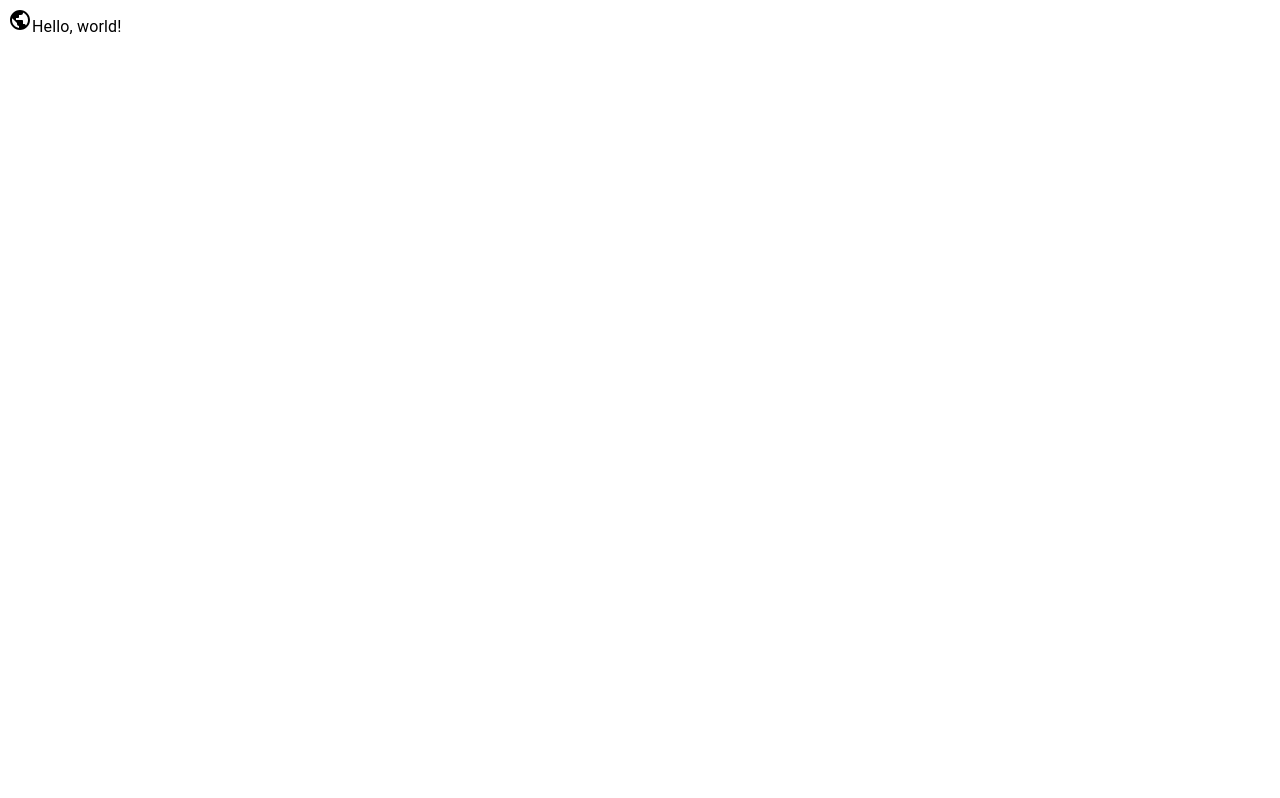
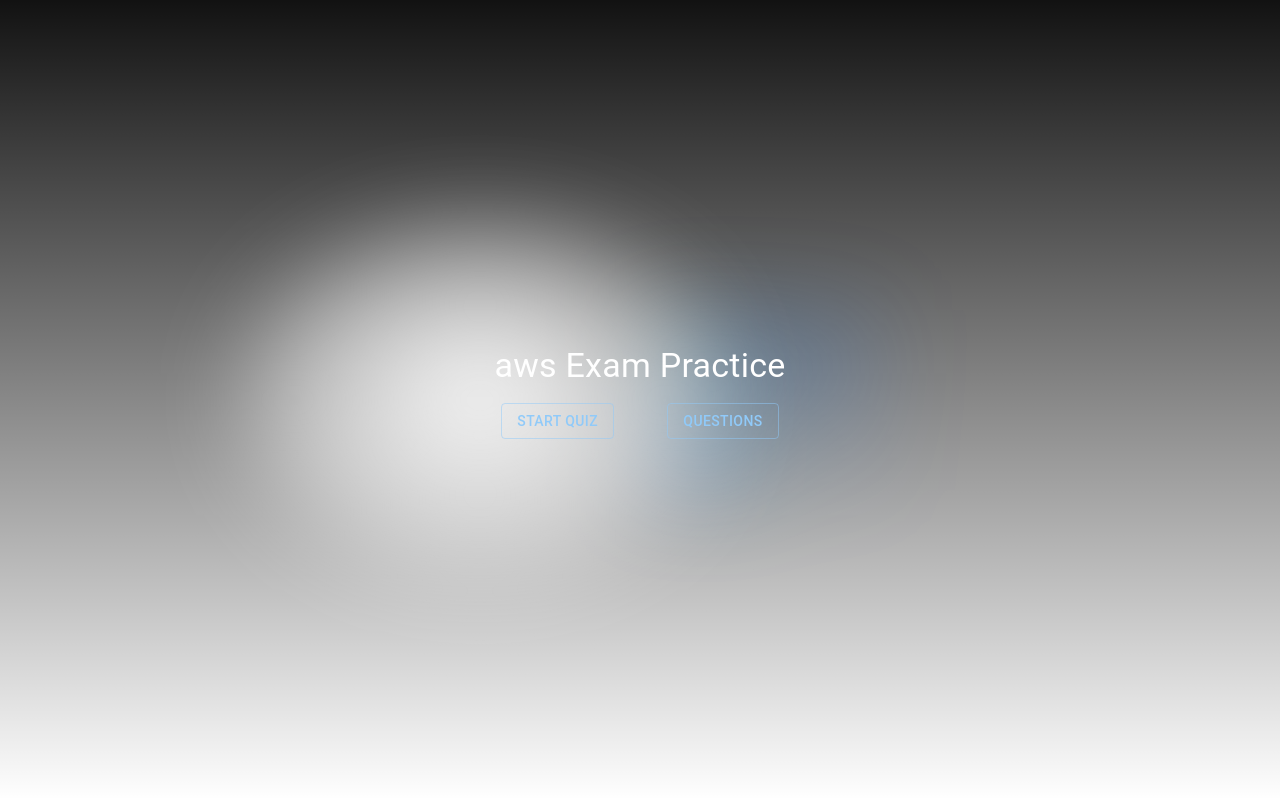
Before and after one commit to renanglobant/aws-exam, a Next.js app: page / in a window 1280 px wide. Built offline with nearby package versions, Linux system fonts and the light colour scheme.

Commit message:
Add first page

```diff
--- /dev/null
+++ b/src/app/ThemeRegistry.tsx
@@ -0,0 +1,67 @@
+"use client";
+import { useServerInsertedHTML } from "next/navigation";
+import { ReactNode, useState } from "react";
+
+import createCache from "@emotion/cache";
+import { Options } from "@emotion/cache";
+import { CacheProvider } from "@emotion/react";
+import CssBaseline from "@mui/material/CssBaseline";
+import { ThemeProvider } from "@mui/material/styles";
+
+import theme from "./theme";
+
+export default function ThemeRegistry(props: {
+  options: Options;
+  children: ReactNode;
+}) {
+  const { options, children } = props;
+
+  const [{ cache, flush }] = useState(() => {
+    const cache = createCache(options);
+    cache.compat = true;
+    const prevInsert = cache.insert;
+    let inserted: string[] = [];
+    cache.insert = (...args) => {
+      const serialized = args[1];
+      if (cache.inserted[serialized.name] === undefined) {
+        inserted.push(serialized.name);
+      }
+      return prevInsert(...args);
+    };
+    const flush = () => {
+      const prevInserted = inserted;
+      inserted = [];
+      return prevInserted;
+    };
+    return { cache, flush };
+  });
+
+  useServerInsertedHTML(() => {
+    const names = flush();
+    if (names.length === 0) {
+      return null;
+    }
+    let styles = "";
+    for (const name of names) {
+      styles += cache.inserted[name];
+    }
+    return (
+      <style
+        key={cache.key}
+        data-emotion={`${cache.key} ${names.join(" ")}`}
+        dangerouslySetInnerHTML={{
+          __html: styles,
+        }}
+      />
+    );
+  });
+
+  return (
+    <CacheProvider value={cache}>
+      <ThemeProvider theme={theme}>
+        <CssBaseline />
+        {children}
+      </ThemeProvider>
+    </CacheProvider>
+  );
+}
--- /dev/null
+++ b/src/app/globals.css
@@ -0,0 +1,107 @@
+:root {
+  --max-width: 1100px;
+  --border-radius: 12px;
+  --font-mono: ui-monospace, Menlo, Monaco, "Cascadia Mono", "Segoe UI Mono",
+    "Roboto Mono", "Oxygen Mono", "Ubuntu Monospace", "Source Code Pro",
+    "Fira Mono", "Droid Sans Mono", "Courier New", monospace;
+
+  --foreground-rgb: 0, 0, 0;
+  --background-start-rgb: 214, 219, 220;
+  --background-end-rgb: 255, 255, 255;
+
+  --primary-glow: conic-gradient(
+    from 180deg at 50% 50%,
+    #16abff33 0deg,
+    #0885ff33 55deg,
+    #54d6ff33 120deg,
+    #0071ff33 160deg,
+    transparent 360deg
+  );
+  --secondary-glow: radial-gradient(
+    rgba(255, 255, 255, 1),
+    rgba(255, 255, 255, 0)
+  );
+
+  --tile-start-rgb: 239, 245, 249;
+  --tile-end-rgb: 228, 232, 233;
+  --tile-border: conic-gradient(
+    #00000080,
+    #00000040,
+    #00000030,
+    #00000020,
+    #00000010,
+    #00000010,
+    #00000080
+  );
+
+  --callout-rgb: 238, 240, 241;
+  --callout-border-rgb: 172, 175, 176;
+  --card-rgb: 180, 185, 188;
+  --card-border-rgb: 131, 134, 135;
+}
+
+@media (prefers-color-scheme: dark) {
+  :root {
+    --foreground-rgb: 255, 255, 255;
+    --background-start-rgb: 0, 0, 0;
+    --background-end-rgb: 0, 0, 0;
+
+    --primary-glow: radial-gradient(rgba(1, 65, 255, 0.4), rgba(1, 65, 255, 0));
+    --secondary-glow: linear-gradient(
+      to bottom right,
+      rgba(1, 65, 255, 0),
+      rgba(1, 65, 255, 0),
+      rgba(1, 65, 255, 0.3)
+    );
+
+    --tile-start-rgb: 2, 13, 46;
+    --tile-end-rgb: 2, 5, 19;
+    --tile-border: conic-gradient(
+      #ffffff80,
+      #ffffff40,
+      #ffffff30,
+      #ffffff20,
+      #ffffff10,
+      #ffffff10,
+      #ffffff80
+    );
+
+    --callout-rgb: 20, 20, 20;
+    --callout-border-rgb: 108, 108, 108;
+    --card-rgb: 100, 100, 100;
+    --card-border-rgb: 200, 200, 200;
+  }
+}
+
+* {
+  box-sizing: border-box;
+  padding: 0;
+  margin: 0;
+}
+
+html,
+body {
+  max-width: 100vw;
+  overflow-x: hidden;
+}
+
+body {
+  color: rgb(var(--foreground-rgb));
+  background: linear-gradient(
+      to bottom,
+      transparent,
+      rgb(var(--background-end-rgb))
+    )
+    rgb(var(--background-start-rgb));
+}
+
+a {
+  color: inherit;
+  text-decoration: none;
+}
+
+@media (prefers-color-scheme: dark) {
+  html {
+    color-scheme: dark;
+  }
+}
--- a/src/app/layout.tsx
+++ b/src/app/layout.tsx
@@ -1,4 +1,7 @@
 import type { Metadata } from "next";
+
+import ThemeRegistry from "./ThemeRegistry";
+import "./globals.css";
 
 export const metadata: Metadata = {
   title: "Create Next App",
@@ -12,7 +15,9 @@
 }) {
   return (
     <html lang="en">
-      <body>{children}</body>
+      <body>
+        <ThemeRegistry options={{ key: "mui" }}>{children}</ThemeRegistry>
+      </body>
     </html>
   );
 }
--- /dev/null
+++ b/src/app/page.module.css
@@ -0,0 +1,23 @@
+.center::before {
+  background: var(--secondary-glow);
+  border-radius: 50%;
+  width: 480px;
+  height: 360px;
+  margin-left: -400px;
+}
+
+.center::after {
+  background: var(--primary-glow);
+  width: 240px;
+  height: 180px;
+  z-index: -1;
+}
+
+.center::before,
+.center::after {
+  content: "";
+  left: 50%;
+  position: absolute;
+  filter: blur(45px);
+  transform: translateZ(0);
+}
--- a/src/app/page.tsx
+++ b/src/app/page.tsx
@@ -1,11 +1,43 @@
-import PublicIcon from "@mui/icons-material/Public";
-import { Typography } from "@mui/material";
+import Link from "next/link";
+
+import { Box, Button, Container, Grid, Typography } from "@mui/material";
+
+import styles from "./page.module.css";
 
 export default function Home() {
   return (
-    <Typography>
-      <PublicIcon />
-      Hello, world!
-    </Typography>
+    <Container>
+      <Grid
+        container
+        direction="column"
+        justifyContent="center"
+        style={{ minHeight: "100vh" }}
+        className={styles.center}
+      >
+        <Grid item xs={12}>
+          <Typography variant="h4" component="h1" align="center">
+            aws Exam Practice
+          </Typography>
+        </Grid>
+        <Grid item xs={12}>
+          <Box
+            p={2}
+            m="auto"
+            display="flex"
+            justifyContent="space-evenly"
+            maxWidth={400}
+            gap={1}
+            flexWrap="wrap"
+          >
+            <Button variant="outlined" component={Link} href="quiz">
+              Start Quiz
+            </Button>
+            <Button variant="outlined" component={Link} href="questions">
+              Questions
+            </Button>
+          </Box>
+        </Grid>
+      </Grid>
+    </Container>
   );
 }
--- /dev/null
+++ b/src/app/theme.ts
@@ -0,0 +1,7 @@
+import { createTheme } from "@mui/material/styles";
+
+export default createTheme({
+  palette: {
+    mode: "dark",
+  },
+});
```
Also changed, not shown: src/app/ assets/aws.svg (added).
